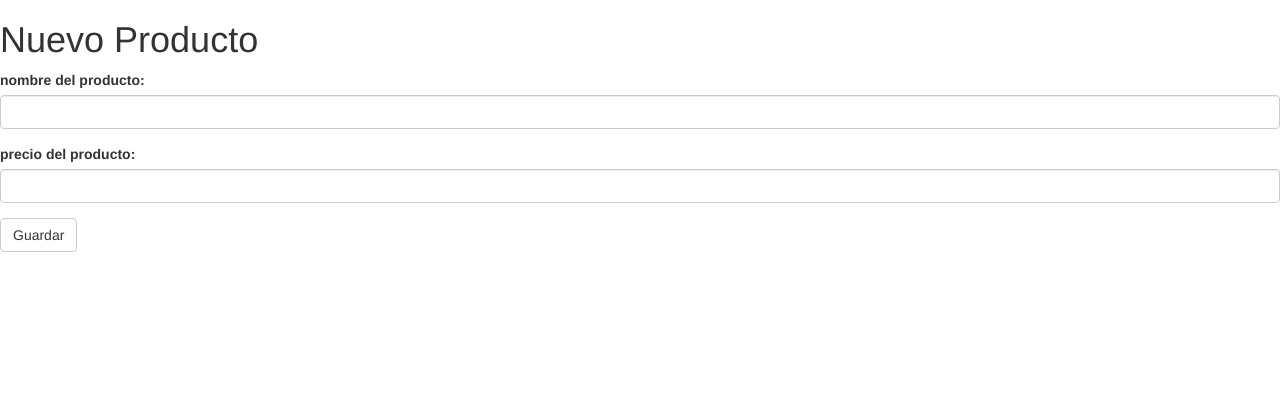
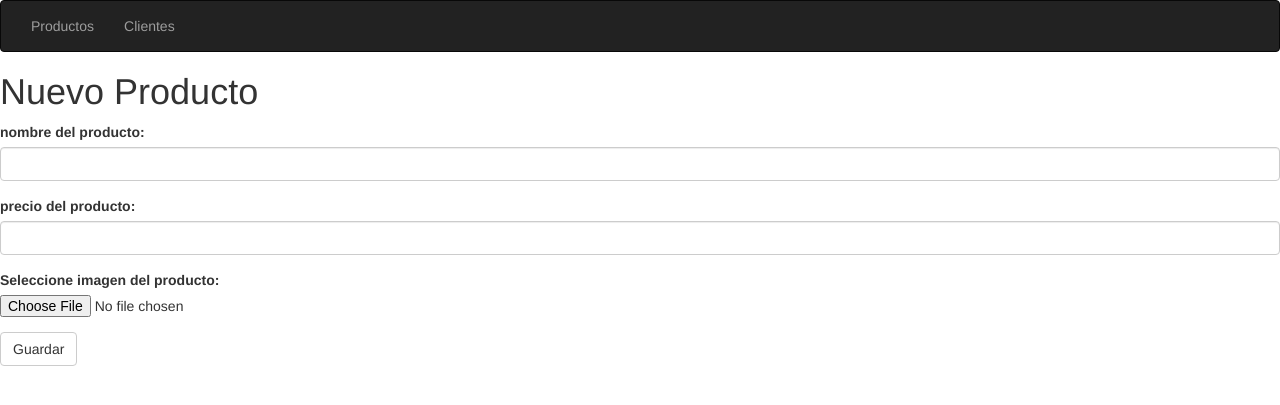
Before and after one commit to shirlymorales/flask-shopy-2687350, a Flask app: page /productos/nuevo in a window 1280 px wide. Shown: the top 405 px of the page. Run offline with Flask 3, Linux system fonts and the light colour scheme; some libraries are stand-ins or nearby versions.

Commit message:
validaciones-estilos-imagen

```diff
--- a/app/productos/__init__.py
+++ b/app/productos/__init__.py
@@ -2,6 +2,7 @@ from flask import Blueprint
 productos = Blueprint('productos',
                       __name__,
                       url_prefix = '/productos',
-                      template_folder = 'templates')
+                      template_folder = 'templates',
+                      static_folder = 'imagenes')
 #vincular el archivo de rutas
 from . import routes
--- a/app/productos/forms.py
+++ b/app/productos/forms.py
@@ -1,7 +1,18 @@
 from flask_wtf import FlaskForm
-from wtforms import StringField, SubmitField
+from wtforms import StringField, IntegerField ,SubmitField
+from wtforms.validators import InputRequired, NumberRange
+from flask_wtf.file import FileField, FileRequired,FileAllowed
 
 class RegistrarProductoForm(FlaskForm):
-    nombre = StringField("nombre del producto: ")
-    precio = StringField("precio del producto: ")
+    nombre = StringField("nombre del producto: " ,validators = [InputRequired(message="Mama huevo! Nombre del producto requerido")])
+    precio = IntegerField("precio del producto: " , validators = [InputRequired(message="Mama huevo! Precio Requerido"),
+                                                                  NumberRange(message="Mama huevo! Precio fuera de rango",
+                                                                              min =10,
+                                                                              max =100000)
+                                                                  ])
+    imagen = FileField("Seleccione imagen del producto:",
+                       validators = [FileRequired(message = "debe seleccionar una imagen"),
+                                     FileAllowed(['jpg' , 'png'],
+                                                 "solo se permite imagenes")
+                                     ])
     Submit = SubmitField("Guardar")
--- a/app/productos/routes.py
+++ b/app/productos/routes.py
@@ -2,6 +2,7 @@ from flask import render_template
 from . import productos
 import app
 from .forms import RegistrarProductoForm
+import os
 
 #rutas del modulo "productos"
 @productos.route("/listar")
@@ -20,8 +21,15 @@ def nuevo():
     p = app.models.Producto()
     if form.validate_on_submit():
         form.populate_obj(p)
+        p.imagen = form.imagen.data.filename
         app.db.session.add(p)
         app.db.session.commit()
+        ##return os.getcwd()
+        #extraer el objeto FileStorage
+        file = form.imagen.data
+        file.save(os.path.abspath(os.getcwd() + "/app/productos/imagenes/" +
+                                  form.imagen.data.filename))
+
         return "Producto Registrado"
 
     return render_template("new.html",
--- a/app/productos/templates/new.html
+++ b/app/productos/templates/new.html
@@ -1,12 +1,10 @@
-{% extends "bootstrap/base.html" %}
+{% extends "base.html" %}
 {% import "bootstrap/wtf.html" as wtf %}
-{% block head %}
-    {{ super() }}
-{% endblock %}
 
-{% block body %}
+
+{% block content %}
     <h1>Nuevo Producto</h1>
-    <form action="" method="POST">
+    <form action="" method="POST" novalidate enctype="multipart/form-data">
         {{ wtf.quick_form(form) }}
     </form>
 {% endblock %}
--- /dev/null
+++ b/app/templates/base.html
@@ -0,0 +1,16 @@
+{% extends "bootstrap/base.html" %}
+
+{% block head %}
+    {{ super() }}
+{% endblock %}
+
+{% block body %}
+    {% include 'navbar.html' %}
+    <!--Espacio para las vistas-->
+    {% block content %}
+
+    {% endblock %}
+    <!--fin espacio-->
+    {% block scripts %}
+    {% endblock %}
+{% endblock %}
--- /dev/null
+++ b/app/templates/navbar.html
@@ -0,0 +1,17 @@
+<!--barra de navegacion-->
+<nav class="navbar navbar-inverse">
+    <div class="container-fluid">
+        <ul class="nav navbar-nav">
+            <li>
+                <a href="">
+                    Productos
+                </a>
+            </li>
+            <li>
+                <a href="">
+                    Clientes
+                </a>
+            </li>
+        </ul>
+    </div>
+</nav>
```
Also changed, not shown: app/__init__.py (+7 -1 lines), app/productos/templates/index.html (+6 -9 lines), app/productos/imagenes/discord.png (added), app/productos/imageneslohin1.png (added).
